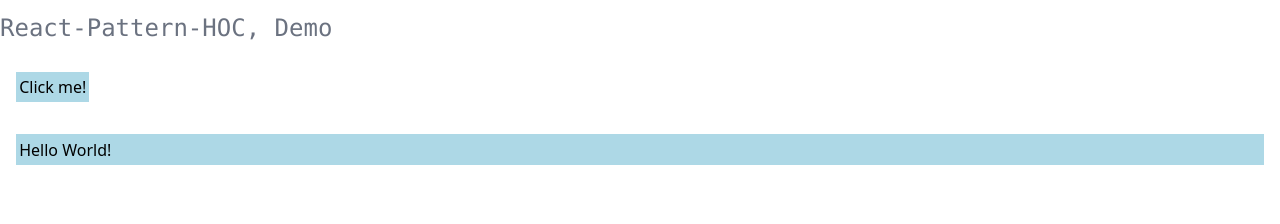
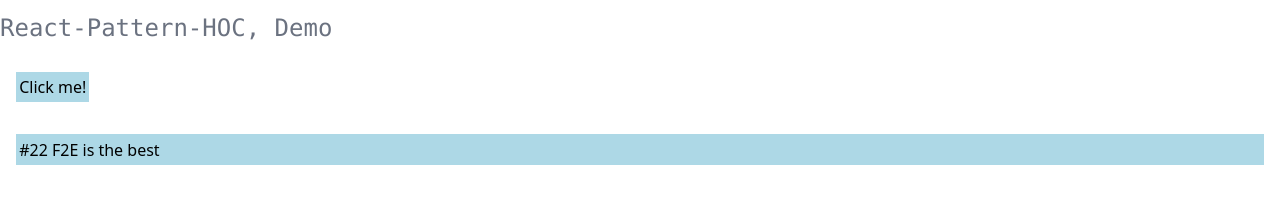
Before and after one commit to imladris20/React_Pattern_HOC_Demo, a React (Vite) app: page / in a window 1280 px wide. Shown: the top 224 px of the page. Built offline with nearby package versions, Linux system fonts and the light colour scheme.

Commit message:
Add testing props

```diff
--- a/src/App.jsx
+++ b/src/App.jsx
@@ -5,14 +5,14 @@ function withStyles(Component) {
       margin: "1rem",
       backgroundColor: "lightblue",
     };
-    return <Component style={style} {...props} />;
+    return <Component style={style} {...props} test="#22 F2E is the best" />;
   };
 }
 
 const Button = (props) => {
   return <button {...props}>Click me!</button>;
 };
-const Text = (props) => <p {...props}>Hello World!</p>;
+const Text = (props) => <p {...props}>{props.test}</p>;
 
 const StyledButton = withStyles(Button);
 const StyledText = withStyles(Text);
```
